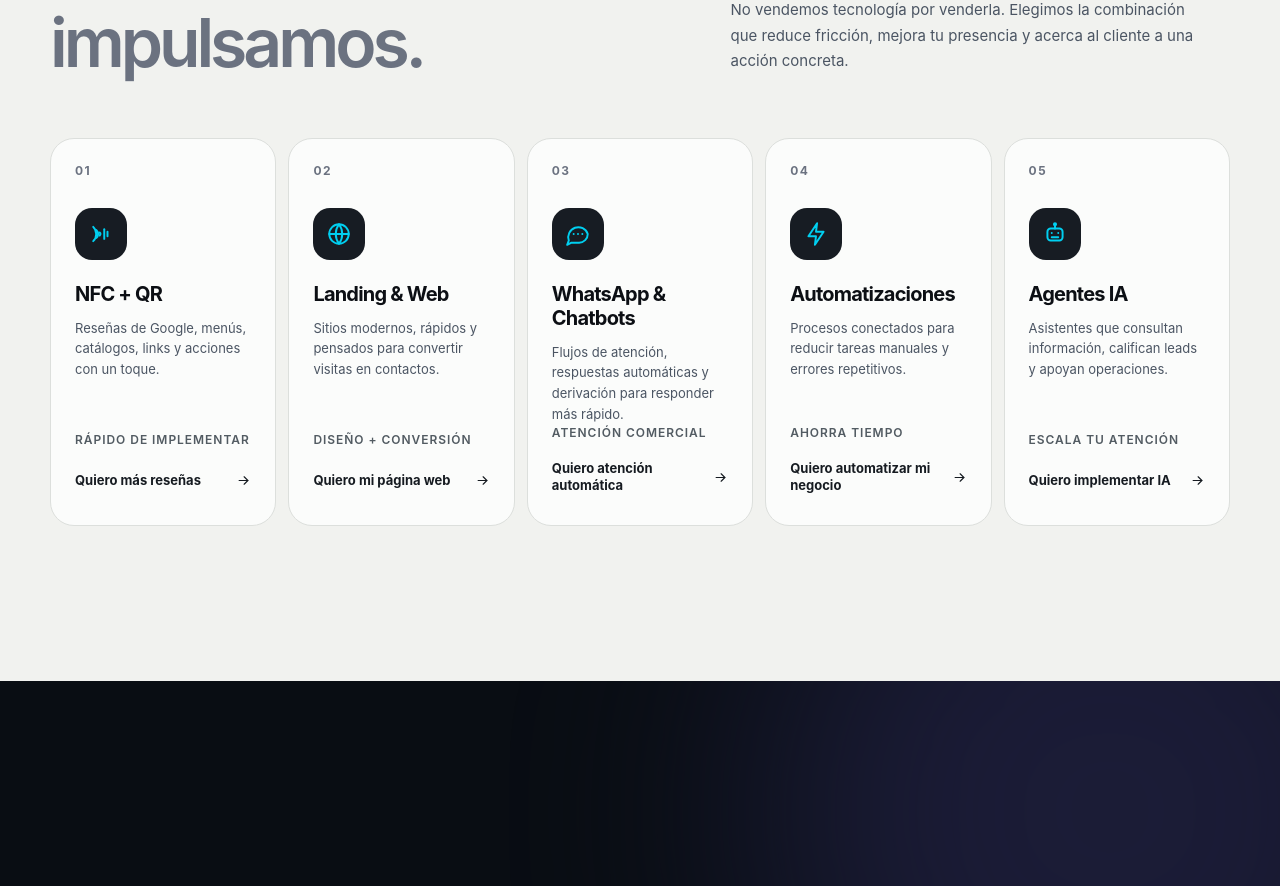
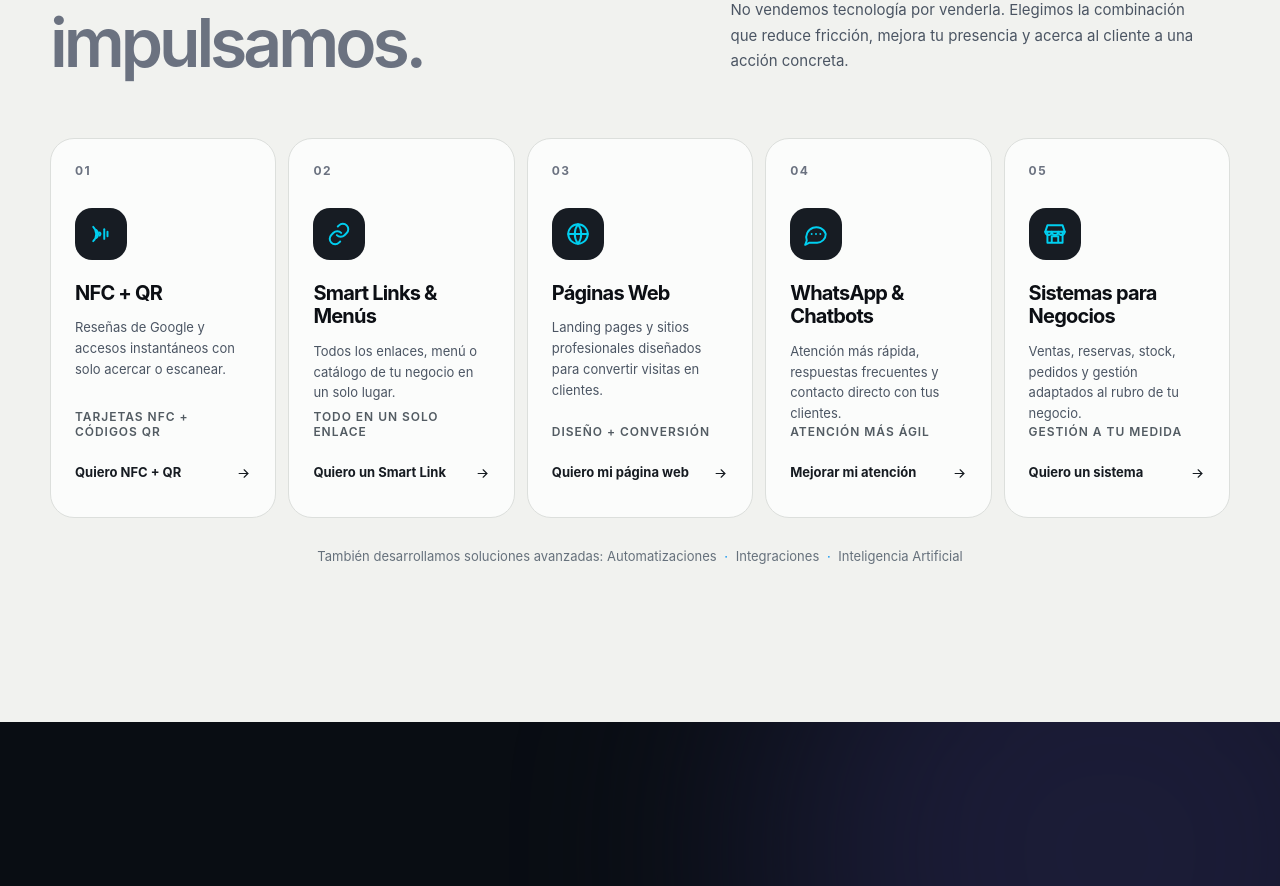
Before and after one commit to robertopacco/impulsatech-landing, a Next.js app: page / in a window 1280 px wide. Shown: the part 1990-2876 px from the top of the page. Built offline with nearby package versions, Linux system fonts and the light colour scheme.

Commit message:
Actualiza oferta y UX de servicios

```diff
--- a/app/globals.css
+++ b/app/globals.css
@@ -719,12 +719,12 @@ button { cursor: pointer; }
 .split-heading > p { color: #4b5563; line-height: 1.7; max-width: 480px; margin: 0 0 4px; font-size: 15px; }
 .services-carousel-wrapper { position: relative; }
 .services-track { margin-top: 60px; display: grid; grid-template-columns: repeat(5, minmax(0,1fr)); gap: 12px; }
-.service-card { min-height: 355px; padding: 24px; border-radius: 24px; border: 1px solid #dcdfdc; background: rgba(255,255,255,.75); display: flex; flex-direction: column; transition: transform .25s ease, box-shadow .25s ease, background .25s ease; }
-.service-card:hover { transform: translateY(-7px); background: white; box-shadow: 0 20px 50px rgba(18,23,30,.08); }
+.service-card { min-width: 0; min-height: 355px; padding: 24px; border-radius: 24px; border: 1px solid #dcdfdc; background: rgba(255,255,255,.75); display: flex; flex-direction: column; transition: transform .25s ease, border-color .25s ease, box-shadow .25s ease, background .25s ease, opacity .25s ease; }
 .service-number { font-size: 12px; color: #6b7280; letter-spacing: .12em; font-weight: 700; }
-.service-icon { width: 52px; height: 52px; margin: 30px 0 22px; display: grid; place-items: center; border-radius: 17px; background: #171c23; color: var(--brand-cyan); }
-.service-card h3 { margin: 0; font-size: 20px; letter-spacing: -.04em; }
-.service-card p { margin: 12px 0 0; color: #4b5563; font-size: 13px; line-height: 1.6; }
+.service-icon { width: 52px; height: 52px; margin: 30px 0 22px; display: grid; place-items: center; flex-shrink: 0; border-radius: 17px; background: #171c23; color: var(--brand-cyan); }
+.service-icon svg { transition: transform .25s ease; }
+.service-card h3 { min-width: 0; margin: 0; font-size: 20px; line-height: 1.18; letter-spacing: -.04em; overflow-wrap: break-word; }
+.service-card p { min-width: 0; margin: 12px 0 0; color: #4b5563; font-size: 13px; line-height: 1.6; overflow-wrap: break-word; }
 .service-tag { margin-top: auto; color: #525b62; font-size: 12px; text-transform: uppercase; letter-spacing: .08em; font-weight: 600; }
 .service-card button,
 .service-card .service-cta-link {
@@ -768,9 +768,27 @@ button { cursor: pointer; }
 .service-card .service-cta-link:hover svg {
   transform: translateX(3px);
 }
+.service-card .service-cta-link:focus-visible {
+  outline: 2px solid #008FF0;
+  outline-offset: 3px;
+  border-radius: 6px;
+}
+.services-advanced { margin: 28px auto 0; color: #66717c; font-size: 13px; line-height: 1.6; text-align: center; }
+.services-advanced span { margin: 0 4px; color: #008FF0; }
 .services-nav-controls { display: none; }
 .service-nav-btn { display: none; }
 .services-dots { display: none; }
+
+@media (hover: hover) and (pointer: fine) {
+  .service-card:hover {
+    transform: translateY(-5px);
+    border-color: rgba(0, 143, 240, .45);
+    background: rgba(255,255,255,.96);
+    box-shadow: 0 18px 42px rgba(0, 100, 232, .11);
+  }
+  .service-card:hover .service-icon svg { transform: scale(1.04); }
+  .services-track:has(.service-card:hover) .service-card:not(:hover) { opacity: .92; }
+}
 
 /* LO QUE NO SE VE (INSIDE) */
 .inside-section { position: relative; overflow: hidden; color: white; padding: 155px 0; background: #090d13; }
--- a/app/page.tsx
+++ b/app/page.tsx
@@ -19,7 +19,9 @@ type IconName =
   | "close"
   | "bolt"
   | "pin"
-  | "shield";
+  | "shield"
+  | "link"
+  | "store";
 
 function Icon({ name, size = 20 }: { name: IconName; size?: number }) {
   const common = {
@@ -50,6 +52,8 @@ function Icon({ name, size = 20 }: { name: IconName; size?: number }) {
     bolt: <path d="m13 2-8 12h7l-1 8 8-12h-7l1-8Z"/>,
     pin: <><path d="M20 10c0 5-8 12-8 12S4 15 4 10a8 8 0 1 1 16 0Z"/><circle cx="12" cy="10" r="2.5"/></>,
     shield: <><path d="M12 3 5 6v5c0 4.8 2.8 8 7 10 4.2-2 7-5.2 7-10V6l-7-3Z"/><path d="m9 12 2 2 4-4"/></>,
+    link: <><path d="M10 13a5 5 0 0 0 7.1.1l2-2a5 5 0 0 0-7.1-7.1l-1.1 1.1"/><path d="M14 11a5 5 0 0 0-7.1-.1l-2 2A5 5 0 0 0 12 20l1.1-1.1"/></>,
+    store: <><path d="M3 10h18l-2-6H5l-2 6Z"/><path d="M5 10v10h14V10M9 20v-6h6v6"/><path d="M3 10a3 3 0 0 0 6 0 3 3 0 0 0 6 0 3 3 0 0 0 6 0"/></>,
   };
 
   return <svg {...common}>{paths[name]}</svg>;
@@ -87,61 +91,61 @@ const services = [
   {
     icon: "nfc" as IconName,
     title: "NFC + QR",
-    text: "Reseñas de Google, menús, catálogos, links y acciones con un toque.",
-    tag: "Rápido de implementar",
-    cta: "Quiero más reseñas",
+    text: "Reseñas de Google y accesos instantáneos con solo acercar o escanear.",
+    tag: "Tarjetas NFC + códigos QR",
+    cta: "Quiero NFC + QR",
     waMessage: [
       "Hola IMPULSATECH",
       "",
-      "Quisiera más información sobre la solución de NFC + QR para conseguir reseñas en Google.",
+      "Quisiera más información sobre tarjetas NFC y códigos QR para reseñas de Google y accesos rápidos.",
+    ].join("\n"),
+  },
+  {
+    icon: "link" as IconName,
+    title: "Smart Links & Menús",
+    text: "Todos los enlaces, menú o catálogo de tu negocio en un solo lugar.",
+    tag: "Todo en un solo enlace",
+    cta: "Quiero un Smart Link",
+    waMessage: [
+      "Hola IMPULSATECH",
+      "",
+      "Quisiera más información sobre Smart Links, menús o catálogos digitales para mi negocio.",
     ].join("\n"),
   },
   {
     icon: "web" as IconName,
-    title: "Landing & Web",
-    text: "Sitios modernos, rápidos y pensados para convertir visitas en contactos.",
+    title: "Páginas Web",
+    text: "Landing pages y sitios profesionales diseñados para convertir visitas en clientes.",
     tag: "Diseño + conversión",
     cta: "Quiero mi página web",
     waMessage: [
       "Hola IMPULSATECH",
       "",
-      "Quisiera más información sobre el diseño de mi página web o landing page.",
+      "Quisiera más información sobre una landing page o página web profesional para mi negocio.",
     ].join("\n"),
   },
   {
     icon: "chat" as IconName,
     title: "WhatsApp & Chatbots",
-    text: "Flujos de atención, respuestas automáticas y derivación para responder más rápido.",
-    tag: "Atención comercial",
-    cta: "Quiero atención automática",
+    text: "Atención más rápida, respuestas frecuentes y contacto directo con tus clientes.",
+    tag: "Atención más ágil",
+    cta: "Mejorar mi atención",
     waMessage: [
       "Hola IMPULSATECH",
       "",
-      "Quisiera más información sobre atención automática y chatbots por WhatsApp.",
+      "Quisiera más información sobre WhatsApp y chatbots para atender mejor a mis clientes.",
     ].join("\n"),
   },
   {
-    icon: "bolt" as IconName,
-    title: "Automatizaciones",
-    text: "Procesos conectados para reducir tareas manuales y errores repetitivos.",
-    tag: "Ahorra tiempo",
-    cta: "Quiero automatizar mi negocio",
+    icon: "store" as IconName,
+    title: "Sistemas para Negocios",
+    text: "Ventas, reservas, stock, pedidos y gestión adaptados al rubro de tu negocio.",
+    tag: "Gestión a tu medida",
+    cta: "Quiero un sistema",
     waMessage: [
       "Hola IMPULSATECH",
       "",
-      "Quisiera más información sobre automatizaciones de procesos para mi negocio.",
-    ].join("\n"),
-  },
-  {
-    icon: "bot" as IconName,
-    title: "Agentes IA",
-    text: "Asistentes que consultan información, califican leads y apoyan operaciones.",
-    tag: "Escala tu atención",
-    cta: "Quiero implementar IA",
-    waMessage: [
-      "Hola IMPULSATECH",
-      "",
-      "Quisiera más información sobre cómo implementar un agente de inteligencia artificial en mi negocio.",
+      "Quisiera más información sobre un sistema de ventas, reservas, stock, pedidos o gestión para mi negocio.",
     ].join("\n"),
   },
 ];
@@ -894,6 +898,9 @@ export default function Home() {
               </button>
             ))}
           </div>
+          <p className="services-advanced">
+            También desarrollamos soluciones avanzadas: Automatizaciones <span aria-hidden="true">·</span> Integraciones <span aria-hidden="true">·</span> Inteligencia Artificial
+          </p>
         </div>
       </section>
 
```
